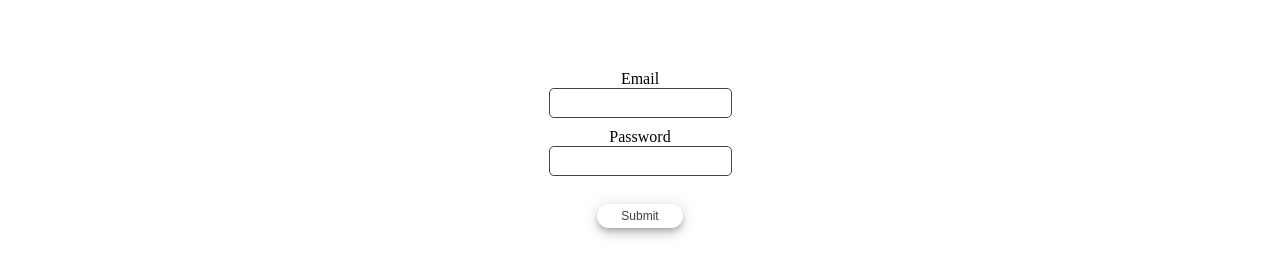
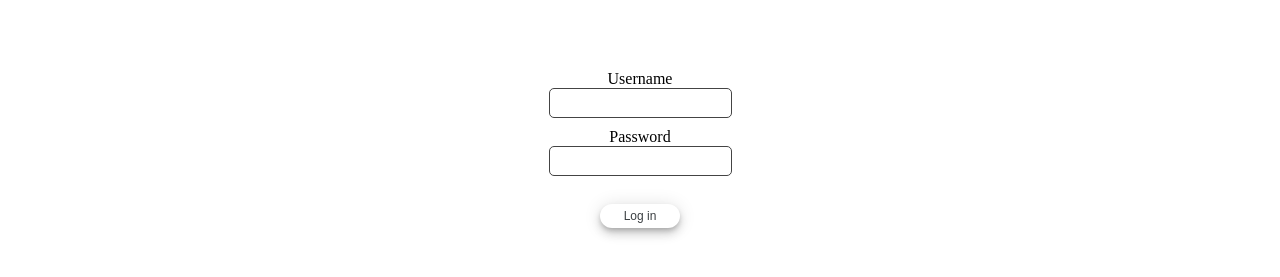
Before and after one commit to Finnick223/WorkoutTracker, a React (Vite) app: page /login in a window 1280 px wide. Shown: the part 157-434 px from the top of the page. Built offline with nearby package versions, Linux system fonts and the light colour scheme.

Commit message:
loginUser seems working

```diff
--- a/src/App.tsx
+++ b/src/App.tsx
@@ -1,31 +1,35 @@
 // import { useState } from 'react'
-import { BrowserRouter, Routes, Route } from "react-router-dom";
+import {
+  createBrowserRouter,
+  createRoutesFromElements,
+  Route,
+  RouterProvider,
+ } from "react-router-dom";
 import './index.css';
 import Layout from "./pages/layout.tsx";
 import User from './pages/user.tsx'
 import Workout from './pages/workout.tsx'
 import Exercise from './pages/exercise.tsx'
 import Home from './pages/home.tsx'
-import Login from './pages/login.tsx'
+import Login, { action as loginAction } from './pages/login.tsx'
 import Register from './pages/register.tsx'
 import WorkoutDetail from './pages/Training/workoutDetail.tsx'
 import Error from "./components/Error"
 
 function App() {
-  return (
-    <BrowserRouter>
-    <Routes>
-      <Route path="/" element={<Layout />}>
+  const router = createBrowserRouter(createRoutesFromElements(
+    <Route path="/" element={<Layout />}>
         <Route index element={<Home />} />
         <Route path="user" element={<User />} />
         <Route path="workout" element={<Workout />} errorElement={<Error />} />
         <Route path="workout/:id" element={<WorkoutDetail/>} errorElement={<Error />} />
         <Route path="exercise" element={<Exercise />} />
-        <Route path="login" element={<Login />} />
+        <Route path="login" element={<Login />} action={loginAction} />
         <Route path="register" element={<Register />} />
       </Route>
-    </Routes>
-  </BrowserRouter>
+  ))
+  return (
+    <RouterProvider router={router} />
   );
 }
 
--- a/src/pages/login.tsx
+++ b/src/pages/login.tsx
@@ -1,12 +1,62 @@
 // import { useState } from 'react'
+import {
+  // useLoaderData,
+  useNavigation,
+  Form,
+  redirect,
+  useActionData
+} from "react-router-dom"
+
+const loginUser = async (creds: any) => {
+  const headers = new Headers();
+  headers.set('Authorization', 'Basic ' + btoa(creds.username + ":" + creds.password));
+
+  const req = await fetch('http://188.68.247.208:8080/user', {
+    method: 'GET',
+    headers: headers
+  })
+  try{
+    const response = await req.json();
+    console.log(response)
+  }
+  catch(err){
+    console.error('Wystąpił błąd:', err);
+    throw new Error('Problem z komunikacją z API');
+  }
+}
+
+export async function action({ request }: any) {
+  const formData = await request.formData()
+  const username = formData.get("username")
+  const password = formData.get("password")
+  const pathname = new URL(request.url)
+      .searchParams.get("redirectTo") || "/workout"
+
+  try {
+      await loginUser({ username, password })
+      return redirect(pathname)
+  } catch(err: any) {
+      return err.message
+  }
+}
+
 function App() {
+  const navigation = useNavigation()
+  const errorMessage = useActionData()
+
+
     return (
       <>
-        <form className="form--register">
-            <label>Email</label>
+        {errorMessage && <h3>errorMessage</h3>}
+        <Form
+          className="form--register"
+          method="post"
+          replace
+        >
+            <label>Username</label>
             <input
-            type="email"
-            name="email"
+                type="text"
+                name="username"
             />
             <label>Password</label>
             <input
@@ -14,8 +64,15 @@ function App() {
             name="password"
             />
             <br/>
-            <button>Submit</button>
-        </form>
+            <button
+                disabled={navigation.state === "submitting"}
+            >
+                {navigation.state === "submitting"
+                    ? "Logging in..."
+                    : "Log in"
+                }
+            </button>
+        </Form>
       </>
     );
   }
```
